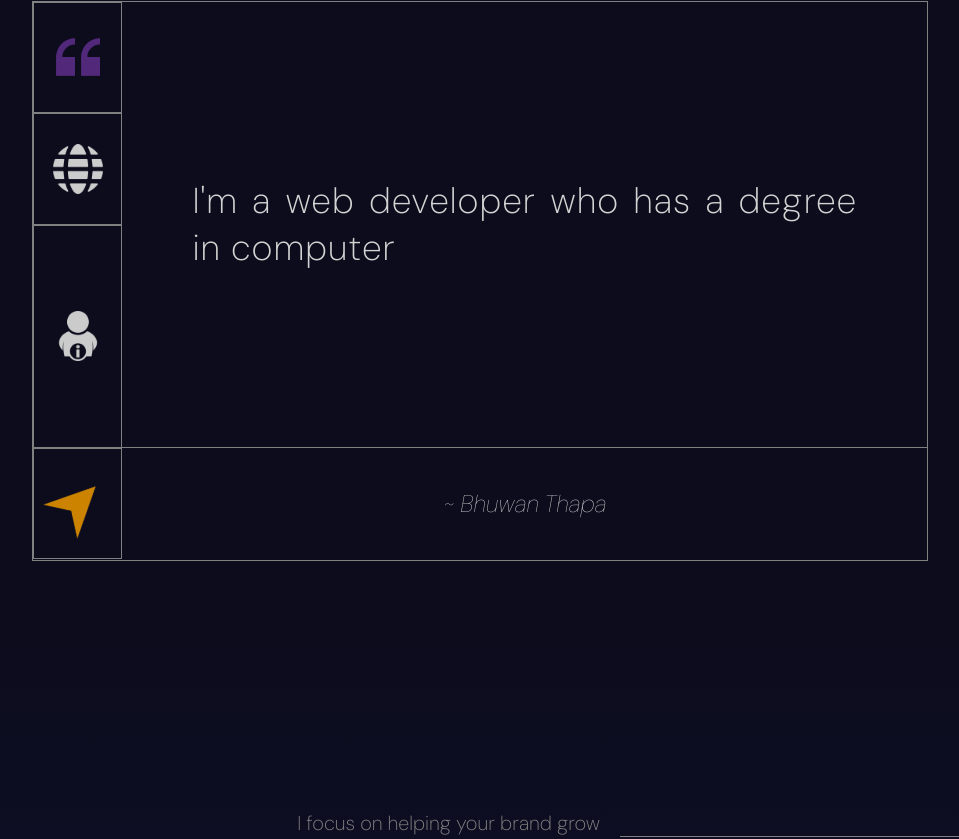
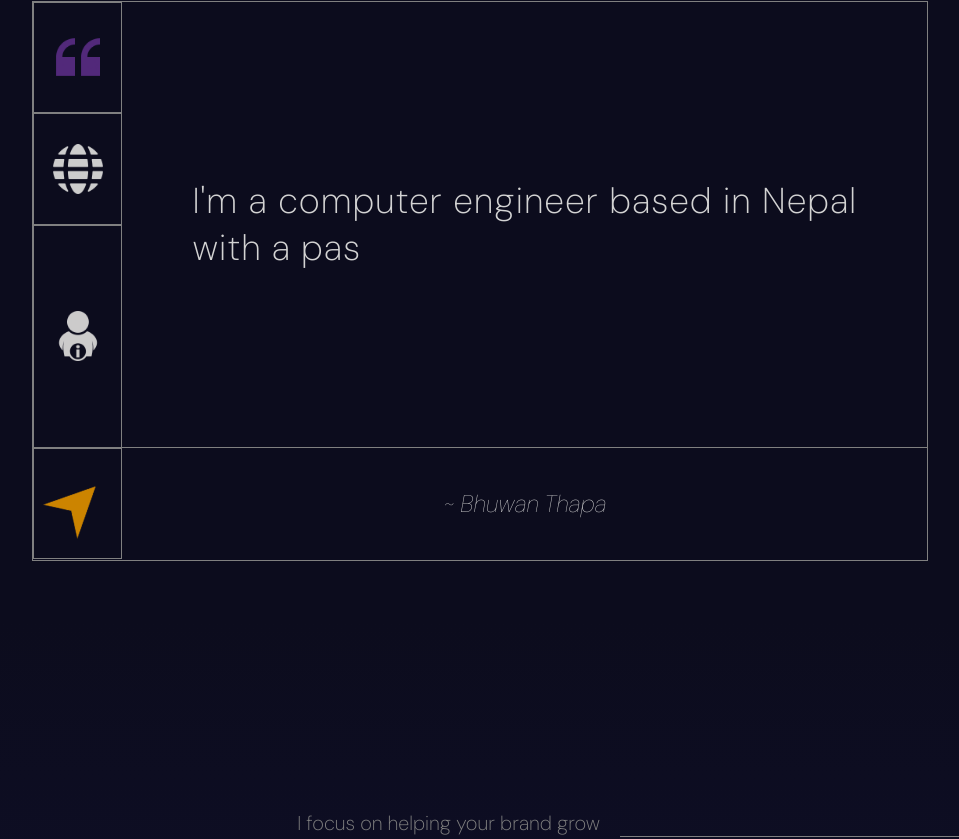
Before and after one commit to B1Th/Bhuwan-Portfolio, a React (Vite) app: page / in a window 1280 px wide. Shown: the part 2580-3419 px from the top of the page, without its empty margins (160-1119 px from the left). Built offline with nearby package versions, Linux system fonts and the light colour scheme.

Commit message:
replaced about me text

```diff
--- a/src/components/about/About.jsx
+++ b/src/components/about/About.jsx
@@ -7,7 +7,7 @@ const About = () => {
   const isMobile = useMediaQuery({ maxWidth: 767 });
   const [typedText, setTypedText] = useState("");
   const [animationStarted, setAnimationStarted] = useState(false);
-  const text = `I'm a web developer who has a degree in computer engineering. I specialize in creating dynamic and visually appealing web applications and have worked on various projects using different tools and frameworks. While I have solid experience with the MERN stack, my expertise lies in frontend development.`;
+  const text = `I'm a computer engineer based in Nepal with a passion for web development. I specialize in the MERN stack with a solid foundation in frontend development. My portfolio showcases diverse projects built with a range of web technologies.`;
 
   const aboutRef = useRef(null);
 
```
